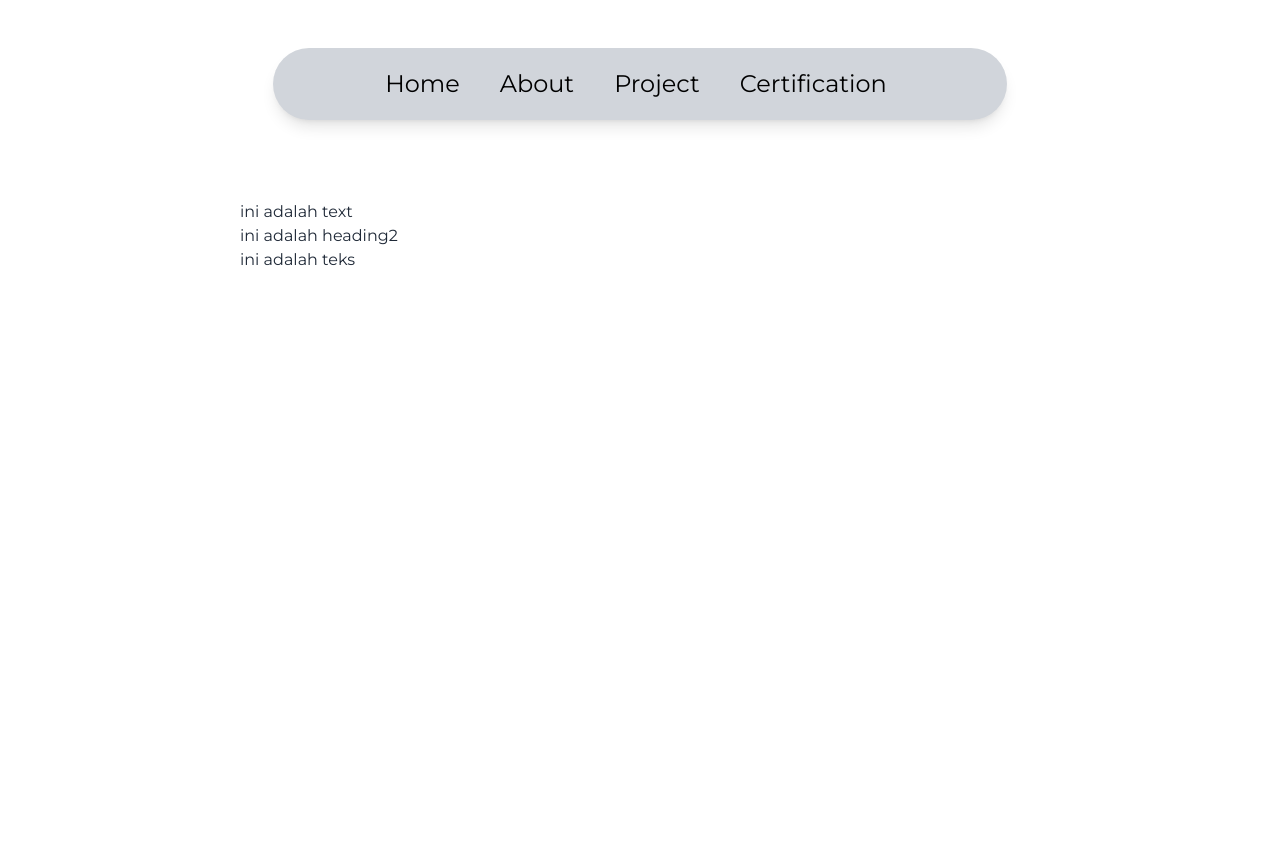
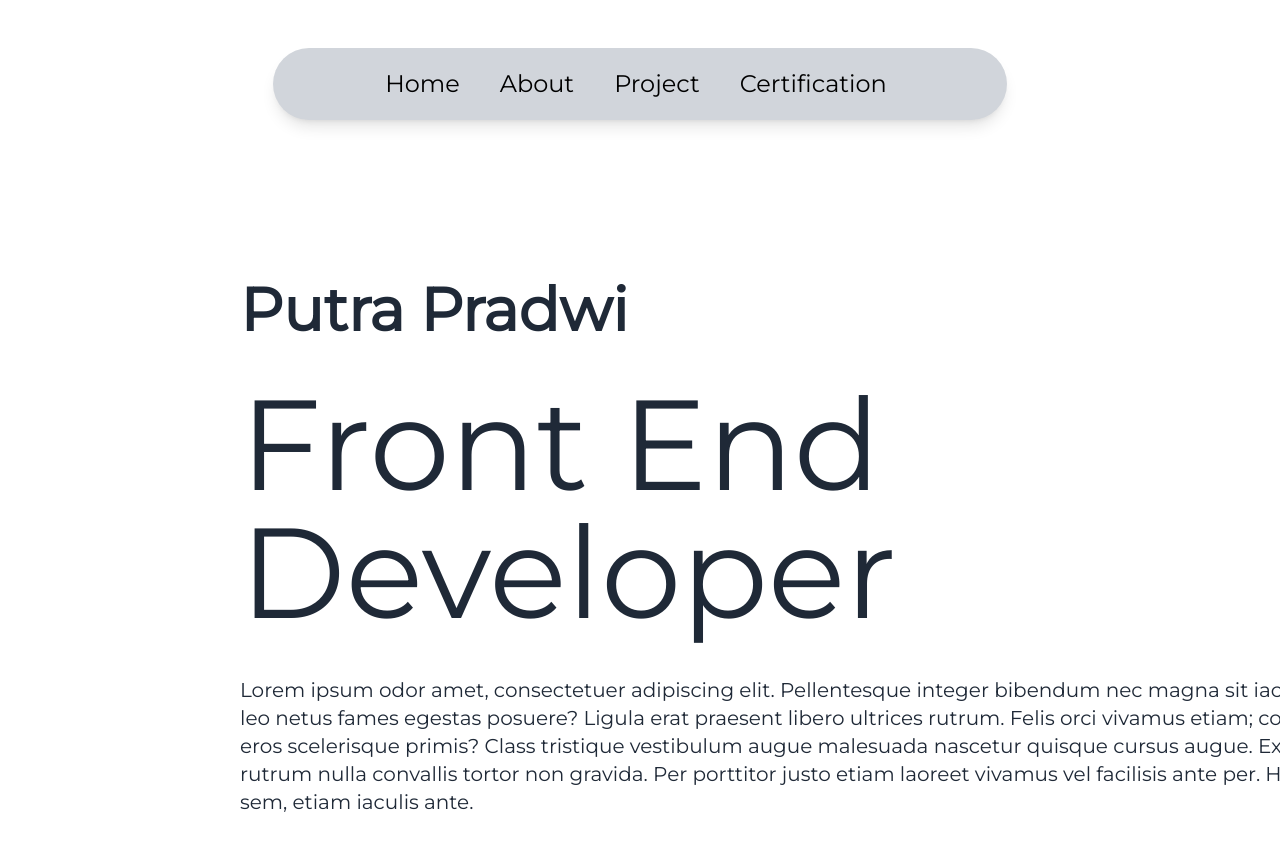
Before and after one commit to Igprad01/new_websiteku, a React (Vite) app: page / in a window 1280 px wide. Shown: the top 850 px of the page. Before the commit the page ends 800 px from the top, so only its background shows below. Built offline with nearby package versions, Linux system fonts and the light colour scheme.

Commit message:
configuration layouts desktop

```diff
--- a/src/Components/Layouts/Hero_Section/Hero_section.jsx
+++ b/src/Components/Layouts/Hero_Section/Hero_section.jsx
@@ -5,11 +5,11 @@ import Kalimat from "../../Elements/Paragraph/Paragraph";
 
 const HeroSection= () => {
     return (
-        <div className={`container relative mx-60 my-20`}>
-            <Heading1 Text = 'ini adalah text' />
-            <Heading2 Text = 'ini adalah heading2' />
+        <div className={`container relative mx-60 my-40`}>
+            <Heading1 Text = 'Putra Pradwi' Styling={`font-bold text-6xl mb-10`} />
+            <Heading2 Text = 'Front End Developer' Styling={`text-9xl mb-10`} />
           <div>
-          <Kalimat teks = 'ini adalah teks'/>
+          <Kalimat teks = 'Lorem ipsum odor amet, consectetuer adipiscing elit. Pellentesque integer bibendum nec magna sit iaculis facilisi? Nec potenti leo netus fames egestas posuere? Ligula erat praesent libero ultrices rutrum. Felis orci vivamus etiam; convallis convallis proin eros scelerisque primis? Class tristique vestibulum augue malesuada nascetur quisque cursus augue. Ex malesuada lacus rutrum nulla convallis tortor non gravida. Per porttitor justo etiam laoreet vivamus vel facilisis ante per. Hac purus neque viverra sem, etiam iaculis ante.' Styling={`font-italic text-xl`}/>
           </div>
         </div>
     )
```
